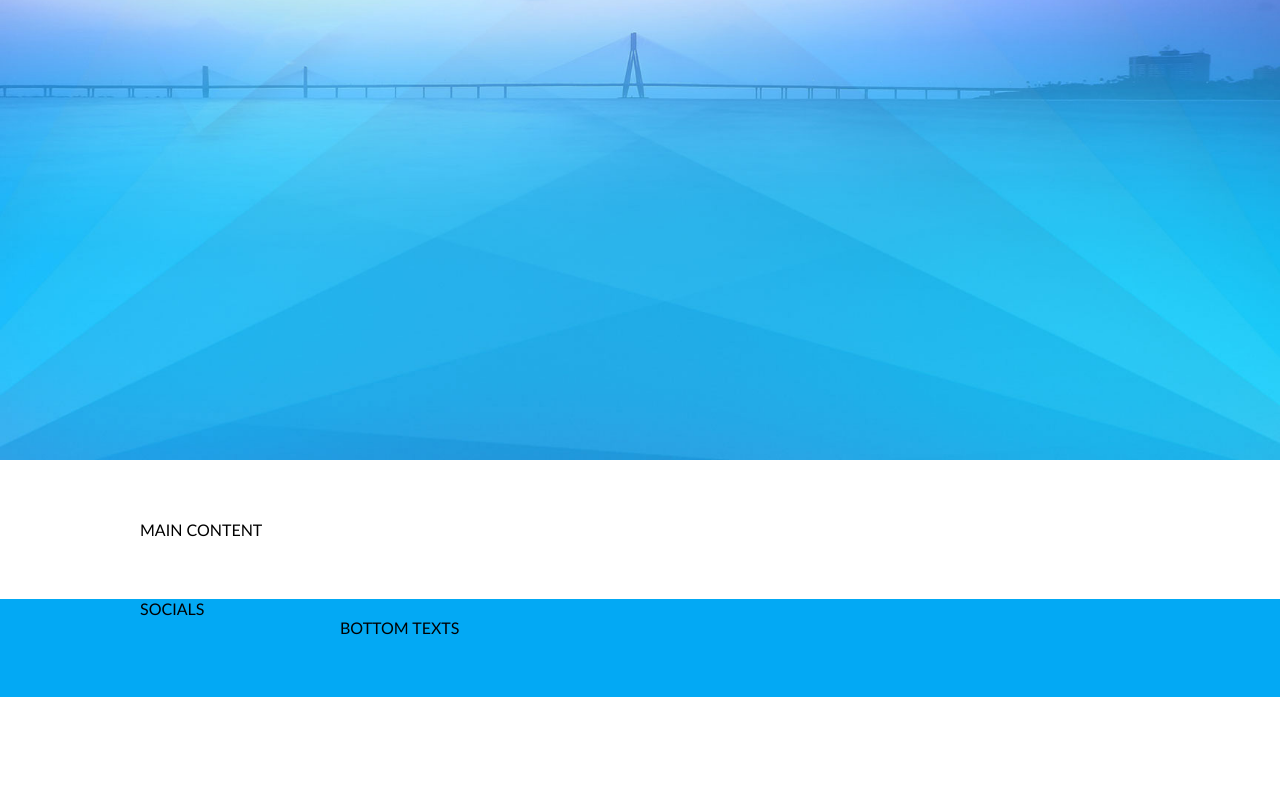
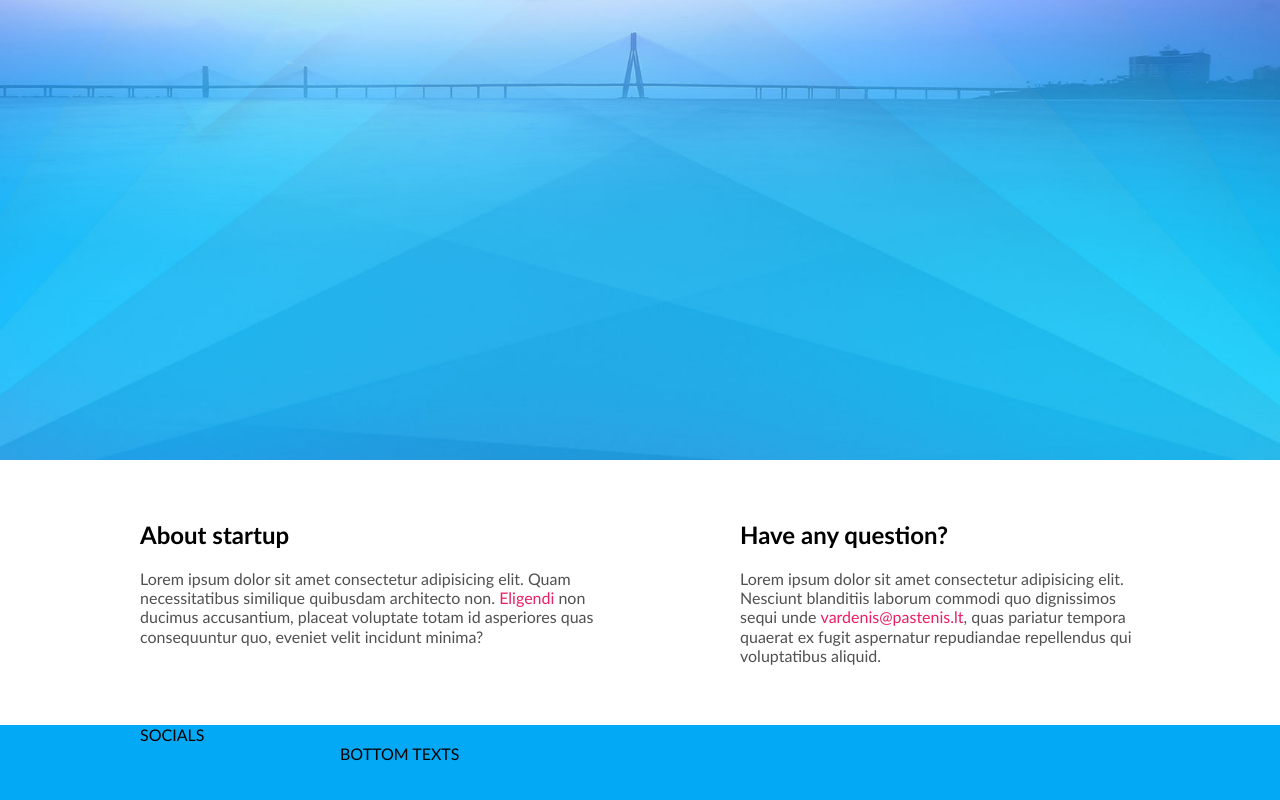
Before and after one commit to SauliusPipiras/5-coming-soon, a website: page index.html in a window 1280 px wide. Shown: the part 340-1140 px from the top of the page. Before the commit the page ends 1037 px from the top, so only its background shows below. Drawn offline with Linux system fonts and the light colour scheme.

Commit message:
Main section #9

```diff
--- a/css/base/base.css
+++ b/css/base/base.css
@@ -13,3 +13,18 @@ body {
 .bg-main {
    background-color: #03A9F4;
 }
+
+p {
+   font-size: 16px;
+   line-height: 1.2em;
+   color: #505050;
+}
+
+p > a {
+   color: #EA1E63;
+   text-decoration: none;
+}
+
+p > a:hover {
+   text-decoration: underline;
+}
--- a/css/base/layout.css
+++ b/css/base/layout.css
@@ -1,16 +1,34 @@
 .container {
    padding: 60px 0 60px 0;
-}
-
-.container > .row {
-   width: 1000px;
-   margin-left: calc(50% - 500px);
 }
 
 .container > .short-row {
    width: 600px;
    margin-left: calc(50% - 300px);
 }
+
+.container > .row {
+   display: inline-block;
+   width: 1000px;
+   margin-left: calc(50% - 500px);
+}
+
+.container > .columns {
+   display: flex;
+   justify-content: space-between;
+}
+
+.container > .columns > .column {
+   display: flex;
+   flex-direction: column;
+   gap: 20px;
+   width: 50%;
+}
+
+.container > .columns > .right-column {
+   width: 40%;
+}
+
 
 @media (max-width: 1100px) {
    .container > .row {
@@ -23,6 +41,13 @@
    .container > .row {
       width: 600px;
       margin-left: calc(50% - 300px);
+   }
+   .container > .columns {
+      flex-direction: column;
+      gap: 60px;
+   }
+   .container > .columns > .column {
+      width: 100%;
    }
 }
 
--- a/css/pages/home.css
+++ b/css/pages/home.css
@@ -40,7 +40,7 @@
 
 .main-description {
    font-size: 18px;
-   color: rgb(80, 80, 80);
+   color: #505050;
 }
 
 /* main */
--- a/index.html
+++ b/index.html
@@ -25,8 +25,15 @@
     </section>
 
     <main class="container">
-      <div class="row">
-         MAIN CONTENT
+      <div class="row columns">
+         <div class="column">
+            <h2>About startup</h2>
+            <p>Lorem ipsum dolor sit amet consectetur adipisicing elit. Quam necessitatibus similique quibusdam architecto non. <a href="#">Eligendi</a> non ducimus accusantium, placeat voluptate totam id asperiores quas consequuntur quo, eveniet velit incidunt minima?</p>
+         </div>
+         <div class="column right-column">
+            <h2>Have any question?</h2>
+            <p>Lorem ipsum dolor sit amet consectetur adipisicing elit. Nesciunt blanditiis laborum commodi quo dignissimos sequi unde <a href="mailto:vardenis@pastenis.lt">vardenis@pastenis.lt</a>, quas pariatur tempora quaerat ex fugit aspernatur repudiandae repellendus qui voluptatibus aliquid.</p>
+         </div>
       </div>
     </main>
 
```
